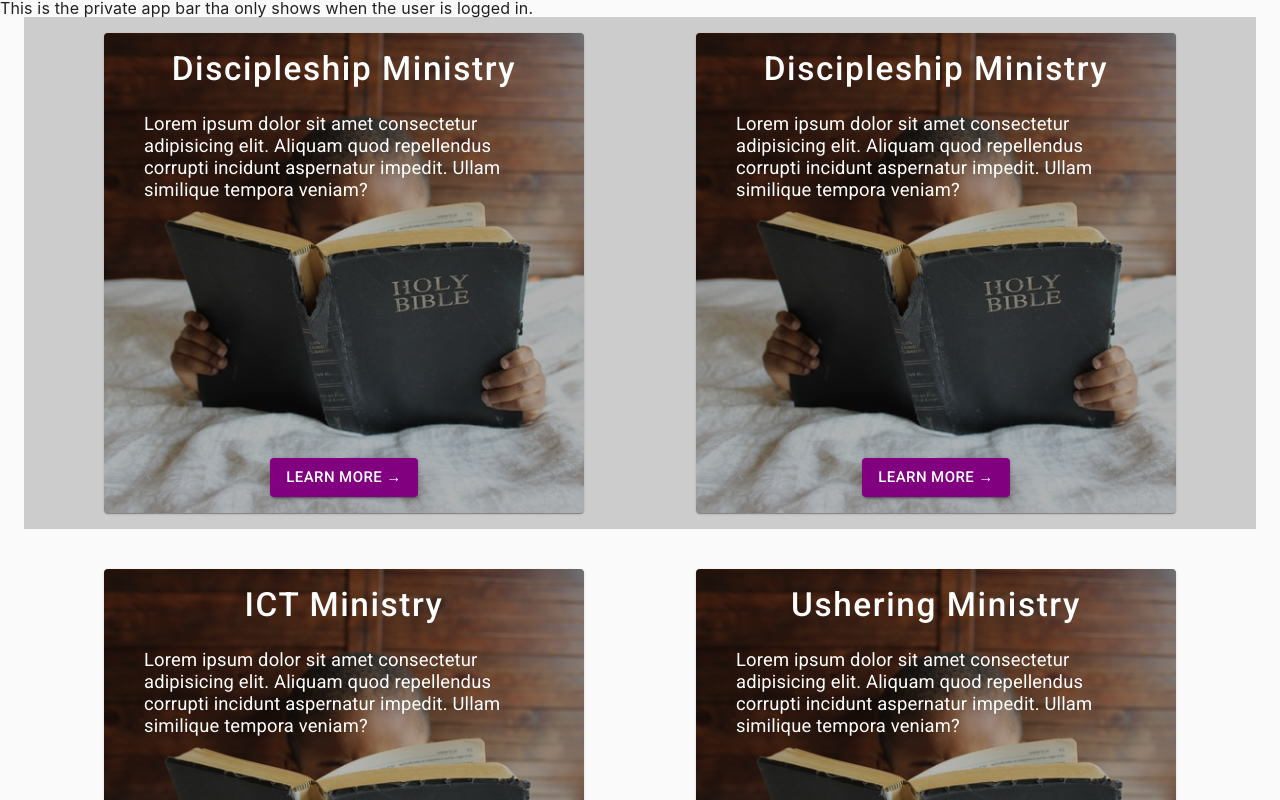
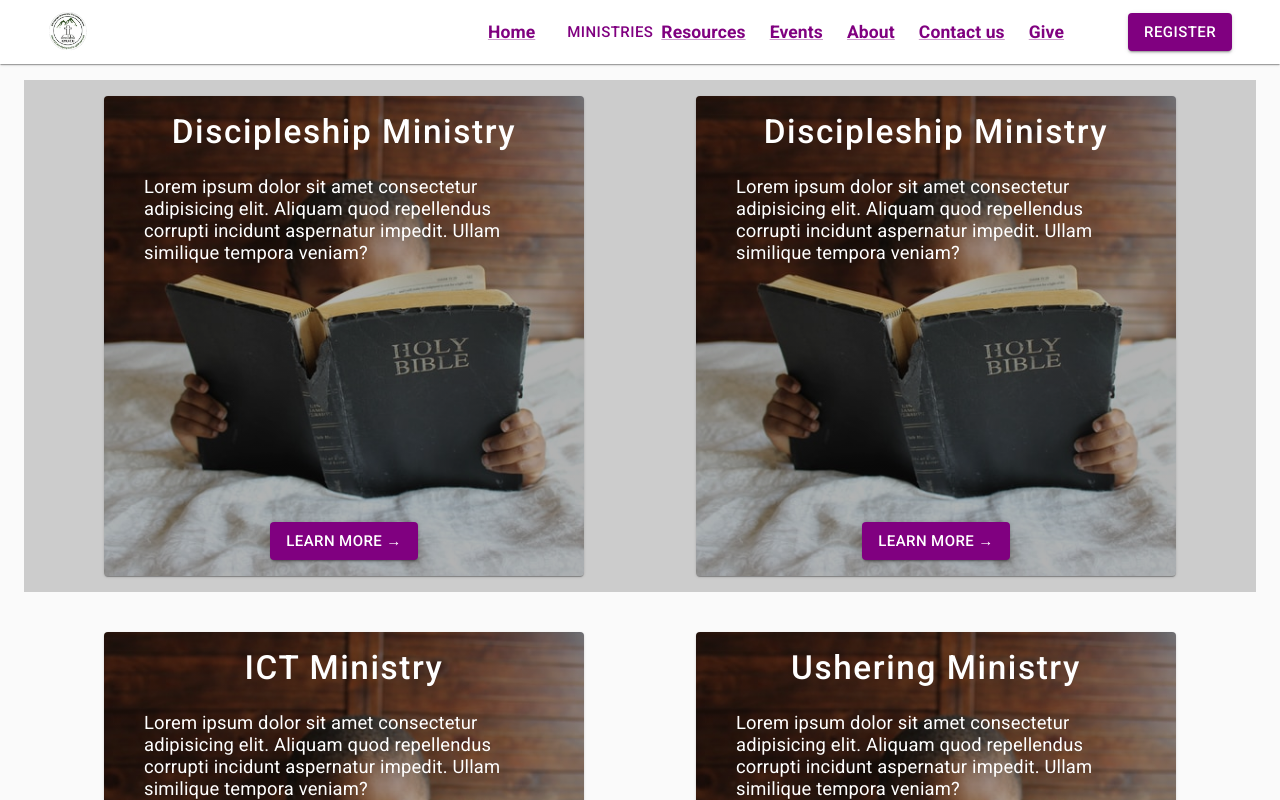
Before and after one commit to KyU-Christian-Union/kyucuwebapp, a React (Create React App) app: page /ministries in a window 1280 px wide. Shown: the top 800 px of the page. Built offline with nearby package versions, Linux system fonts and the light colour scheme.

Commit message:
added the public app bar to all ministries page

```diff
--- a/src/components/AllMinistries/AllMinistries.jsx
+++ b/src/components/AllMinistries/AllMinistries.jsx
@@ -6,7 +6,8 @@ import MinistryCard from './MinistryCard';
 
 const useStyles = makeStyles(theme => ({
   root: {
-    flexGrow: '1'
+    flexGrow: '1',
+    marginTop: theme.spacing(2)
   },
   cards_containers_child: {
     display: 'flex',
--- a/src/pages/MinistriesPage/MinistriesPage.jsx
+++ b/src/pages/MinistriesPage/MinistriesPage.jsx
@@ -1,12 +1,12 @@
 import React from 'react';
 import Footer from '../../components/Footer/Footer';
 import AllMinistries from '../../components/AllMinistries/AllMinistries';
-import PrivateAppBar from '../../components/AppBars.jsx/PrivateAppBar';
+import PublicAppBar from '../../components/AppBars.jsx/PublicAppBar';
 
 const MinistriesPage = () => {
   return (
     <>
-      <PrivateAppBar />
+      <PublicAppBar />
       <AllMinistries />
       <Footer />
     </>
```
Also changed, not shown: 1 other file (tests, documents, lock files or other folders).
